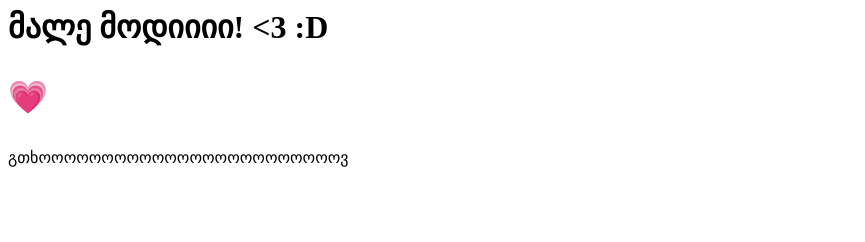
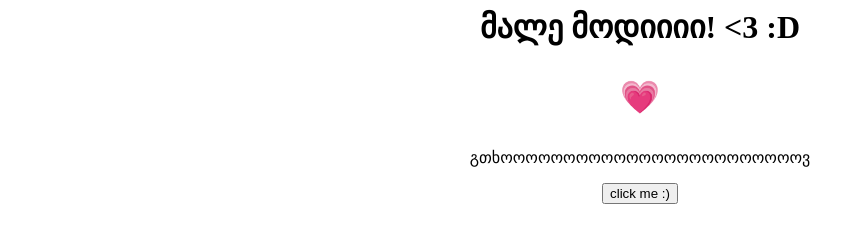
Before and after one commit to dimitri20/mald, a plain HTML site: page index.html in a window 1280 px wide. Shown: the whole page, without its empty margins (0-865 px from the left). Drawn offline with Linux system fonts and the light colour scheme.

Commit message:
Update index.html

```diff
--- a/index.html
+++ b/index.html
@@ -8,14 +8,50 @@
 			margin: 0 auto;
 
 		}
+		div, body{
+			text-align: center;
+		}
+		div {
+			display: block;
+			margin: 0 auto;
+		}
+		.clicked{
+			display: block;
+		}
 	</style>
 </head>
 <body>
-	<h1 >
-		მალე მოდიიიი! <3 :D
-				 <p>&#128151;</p>
-	</h1>
+	<div>
+		<h1 >
+			მალე მოდიიიი! <3 :D
+					 <p>&#128151;</p>
+		</h1>
 
-	გთხოოოოოოოოოოოოოოოოოოოოოოოოვ
+		<p>გთხოოოოოოოოოოოოოოოოოოოოოოოოვ</p>
+	</div>
+
+	<button onclick="clickme()">click me :)</button>
+
+	<div id="why" style="display: none; background-color: black;">
+		<img src="img.jpg">
+
+
+
+
+
+
+
+
+		<p style="margin-top: 500px; color: red;">მიყვარხარ </p>
+
+	</div>
+
+
+
+	<script type="text/javascript">
+		function clickme(){
+			document.querySelector('#why').style.display = "block";
+		}
+	</script>
 </body>
 </html>
```
